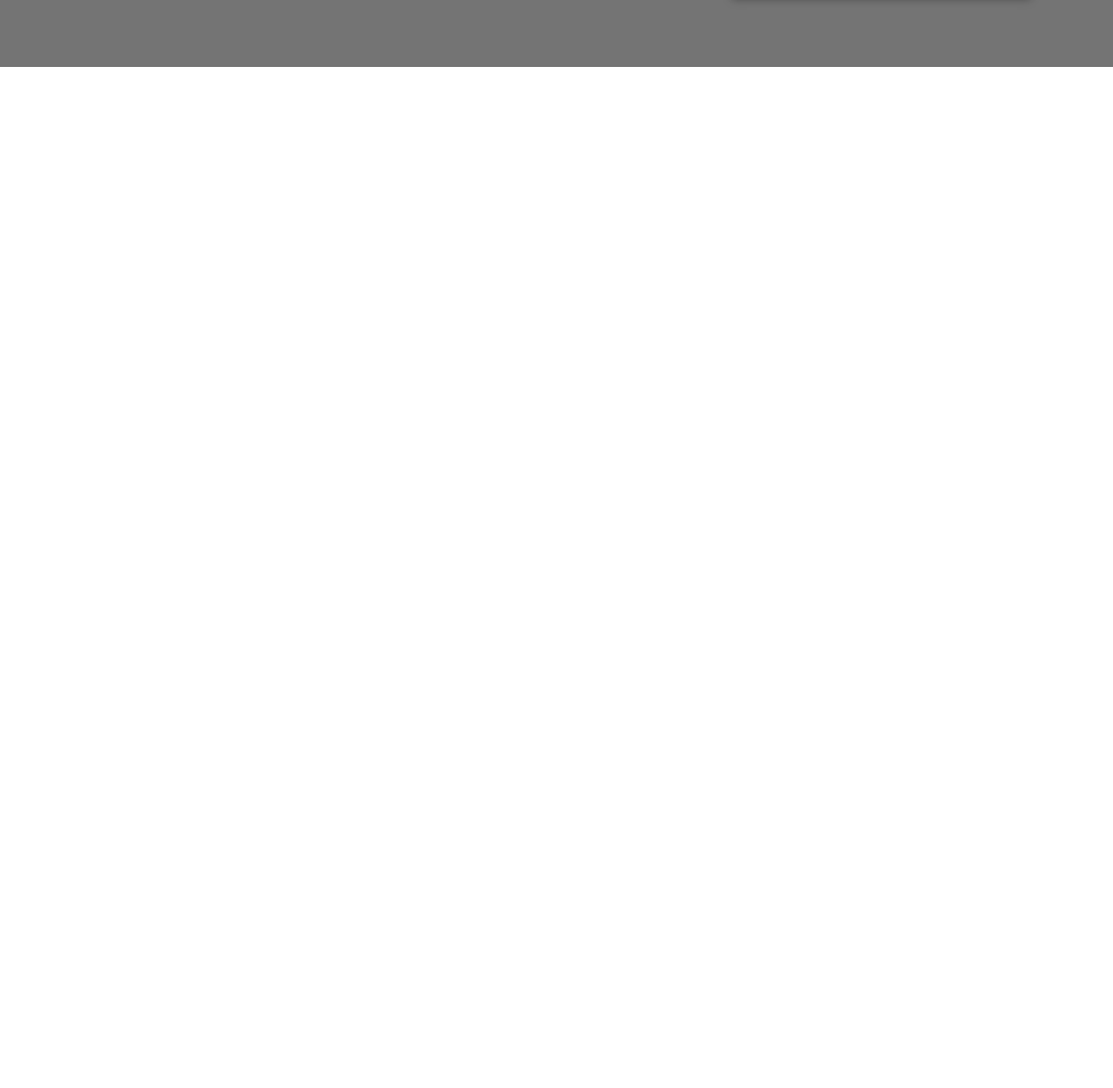
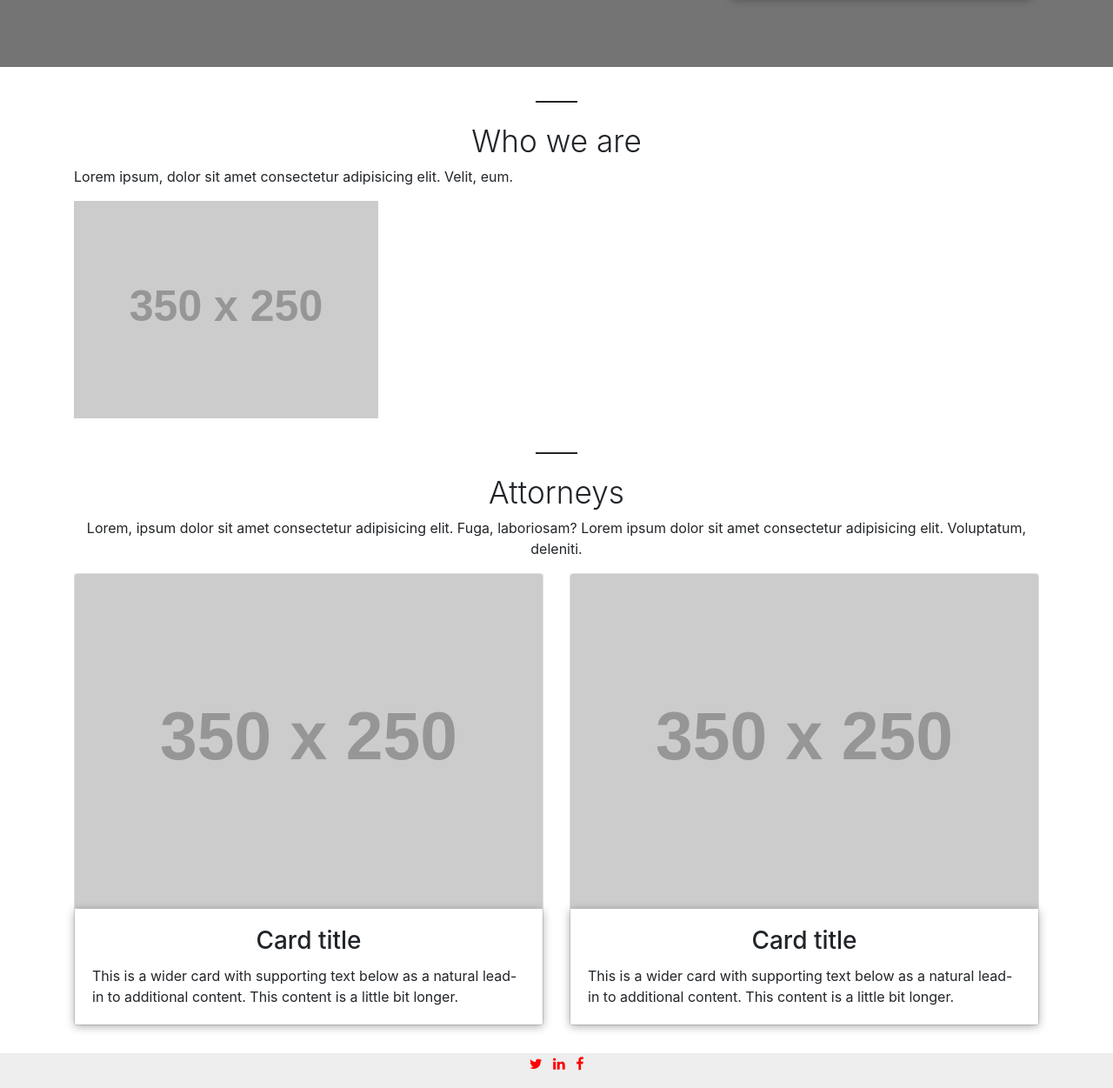
Before and after one commit to Verthon/bootstrap-first-theme, a website: page src/index.html in a window 1280 px wide. Shown: the part 611-1862 px from the top of the page at 87% size. Before the commit the page ends 800 px from the top, so only its background shows below. Drawn offline with Linux system fonts and the light colour scheme; placeholder pictures from the web are drawn by us.

Commit message:
markup almost done, sliders missing

```diff
--- a/src/index.html
+++ b/src/index.html
@@ -11,7 +11,7 @@
 
   <body id="home">
     <!-- site navigation -->
-    <nav class="navbar navbar-light navbar-expand-md">
+    <nav class="navbar navbar-light navbar-expand-md navbar-fixed">
       <div class="container">
         <a href="index.html" class="navbar-brand">LAWYER</a>
         <button class="navbar-toggler" data-toggle="collapse" data-target="#navbarCollapse" aria-controls="navbarCollapse" aria-expanded="false" aria-label="Toggle navigation">
@@ -36,6 +36,7 @@
       </div>
     </nav>
     <!-- end of navigation -->
+
     <!-- site header -->
     <header id="site-header" class="site-header">
       <div class="overlay">
@@ -97,6 +98,61 @@
         </div>
       </div>
     </header>
+    <!-- end of header -->
+
+    <!-- Who we are section -->
+    <section class="about-us-section container">
+      <h2 class="section-heading">Who we are</h2>
+      <p class="about-us-description">
+        Lorem ipsum, dolor sit amet consectetur adipisicing elit. Velit, eum.
+      </p>
+      <img src="http://via.placeholder.com/350x250" alt="" class="img-fluid">
+    </section>
+
+    <section class="attorneys container">
+      <h2 class="section-heading">Attorneys</h2>
+      <p class="attorneys-section-description text-center">
+        Lorem, ipsum dolor sit amet consectetur adipisicing elit. Fuga, laboriosam?
+        Lorem ipsum dolor sit amet consectetur adipisicing elit. Voluptatum, deleniti.
+      </p>
+      <div class="row">
+        <div class="col-md">
+          <div class="card person">
+            <img class="card-img-top img-fluid" src="http://via.placeholder.com/350x250" alt="Card image cap">
+            <div class="card-body">
+              <h3 class="card-title text-center">Card title</h3>
+              <p class="card-text">This is a wider card with supporting text below as a natural lead-in to additional content. This content is a little bit longer.</p>
+            </div>
+          </div>
+        </div>
+        <div class="col-md">
+          <div class="card person">
+            <img class="card-img-top img-fluid" src="http://via.placeholder.com/350x250" alt="Card image cap">
+            <div class="card-body">
+              <h3 class="card-title text-center">Card title</h3>
+              <p class="card-text">This is a wider card with supporting text below as a natural lead-in to additional content. This content is a little bit longer.</p>
+            </div>
+          </div>
+        </div>
+      </div>
+    </section>
+    <!-- Site footer -->
+    <footer class="site-footer">
+      <div class="row text-center align-items-center">
+        <ul class="list-inline">
+          <li class="list-inline-item">
+            <a class="p3" href="twitter"><i class="fa fa-twitter"></i></a>
+          </li>
+          <li class="list-inline-item">
+            <a class="p3" href="linkedin"><i class="fa fa-linkedin"></i></a>
+          </li>
+          <li class="list-inline-item">
+            <a class="p3" href="facebook"><i class="fa fa-facebook"></i></a>
+          </li>
+        </ul>
+      </div>
+    </footer>
+
     <script src="js/jquery.min.js"></script>
     <script src="js/popper.min.js"></script>
     <script src="js/bootstrap.min.js"></script>
--- a/src/scss/style.scss
+++ b/src/scss/style.scss
@@ -64,6 +64,13 @@ a{
   background-position: center;
   min-height: 33rem;
 }
+.fa-check{
+  color: #252525;
+  border-radius: 15%;
+  font-size: 1.5rem;
+  margin-top: 1rem;
+  background: rgba(255,255,255,0.75);
+}
 .site-header-heading{
   font-size: 4.0rem;
   font-weight: 300;
@@ -84,14 +91,45 @@ a{
   box-shadow: 0 2px 10px 0 rgba(0, 0, 0, 0.35);
 }
 
+//section about us
+
+.about-us-section{
+
+}
+.section-heading{
+  font-size: 2.2rem;
+  text-align: center;
+  line-height: 1.2;
+  font-weight: 300;
+  margin-top: 4rem;
+  position: relative;
+}
+.section-heading::before{
+  width: 3rem;
+  content: "";
+  height: 0.13rem;
+  background: $light-black;
+  top: 0;
+  left: 50%;
+  transform: translate(-50%, -25px);
+  position: absolute;
+}
+.person{
+  margin-bottom: 2rem;
+}
+.site-footer{
+  display: flex;
+  justify-content: center;
+  background-color: #eeeeee;
+  align-items: center;
+  justify-items: center;
+}
 @media(max-width: 786px){
   .overlay{
     padding: 2rem 0;
   }
   .site-header-heading{
     font-size: 2.1rem;
-    font-weight: 300;
-    line-height: 1.2;
     margin-bottom: 2rem;
   }
 }
```
Also changed, not shown: src/css/style.css.
